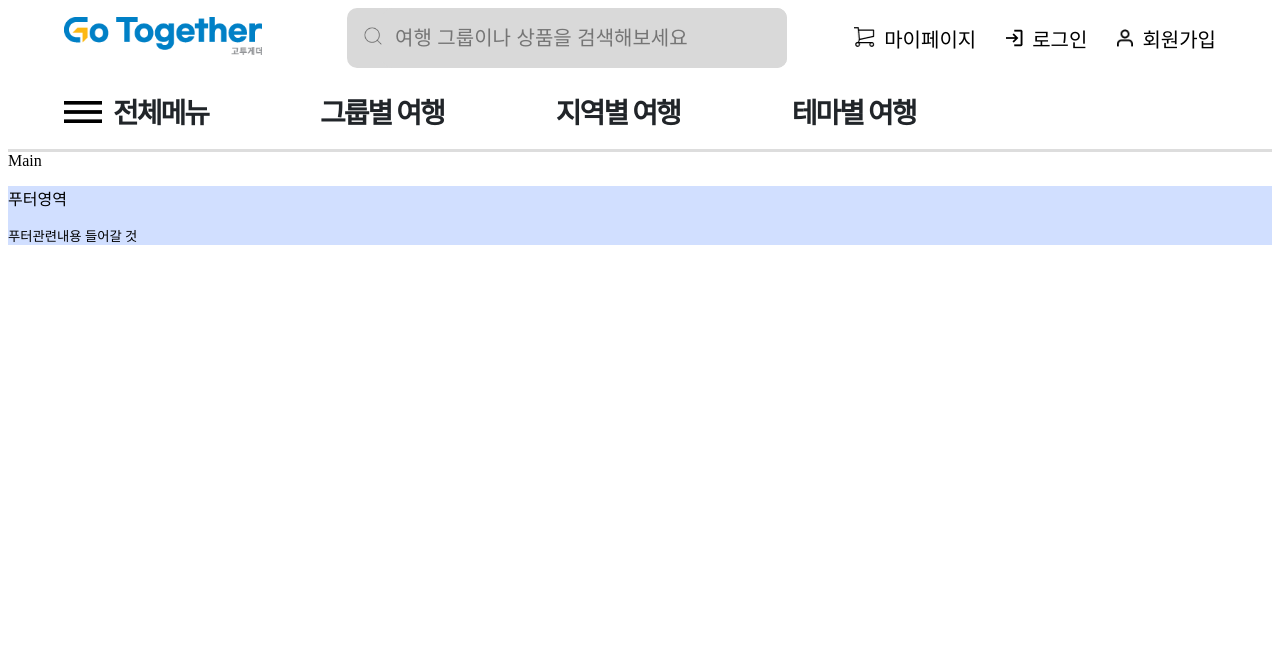
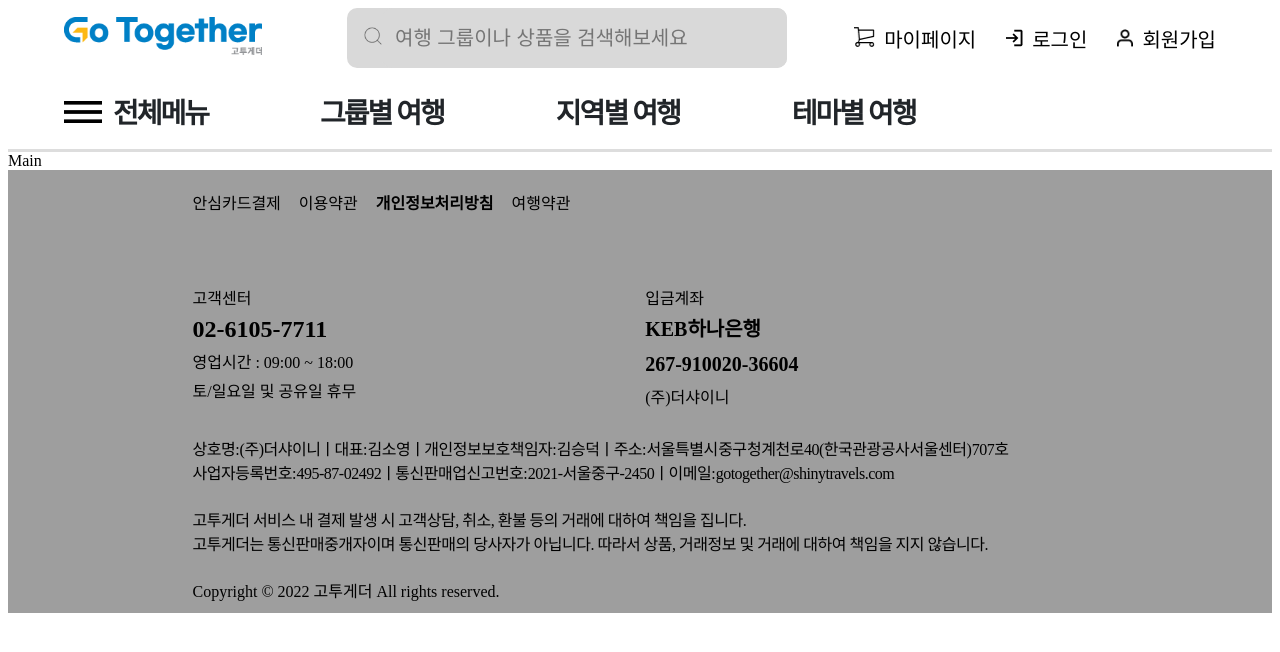
Before and after one commit to TRAVELERSTEAM/TRAVELERS-FE-USER, a React (Vite) app: page / in a window 1280 px wide. Shown: the top 652 px of the page. Built offline with nearby package versions, Linux system fonts and the light colour scheme.

Commit message:
design: Footer 디자인 및 내용 적용/#11

```diff
--- a/src/components/common/Footer.tsx
+++ b/src/components/common/Footer.tsx
@@ -4,8 +4,57 @@ import styled from 'styled-components';
 function Footer() {
   return (
     <StyledFooter>
-      <p>푸터영역</p>
-      <span>푸터관련내용 들어갈 것</span>
+      <FooterInner>
+        <TermWrap className="term-wrap">
+          <ul>
+            <li>
+              <a href="#">안심카드결제</a>
+            </li>
+            <li>
+              <a href="#">이용약관</a>
+            </li>
+            <li className="bold">
+              <a href="#">개인정보처리방침</a>
+            </li>
+            <li>
+              <a href="#">여행약관</a>
+            </li>
+          </ul>
+        </TermWrap>
+        <InfoWrap>
+          <div className="service-info_box">
+            <span className="title">고객센터</span>
+            <span>
+              <strong className="tel-num">02-6105-7711</strong>
+            </span>
+            <span>영업시간 : 09:00 ~ 18:00 </span>
+            <span className="closed">토/일요일 및 공유일 휴무</span>
+          </div>
+          <div className="account-info_box">
+            <span className="title">입금계좌</span>
+            <span>
+              <strong className="bank-name">KEB하나은행</strong>
+            </span>
+            <span className="account-num">
+              <strong>267-910020-36604</strong>
+            </span>
+            <span>(주)더샤이니</span>
+          </div>
+        </InfoWrap>
+        <Address>
+          상호명: (주)더샤이니ㅣ대표: 김소영ㅣ개인정보보호책임자: 김승덕ㅣ주소: 서울특별시 중구
+          청계천로40(한국관광공사 서울센터) 707호 <br />
+          사업자등록번호: 495-87-02492ㅣ통신판매업신고번호: 2021-서울중구-2450ㅣ이메일:
+          gotogether@shinytravels.com
+        </Address>
+        <Advice className="advice">
+          고투게더 서비스 내 결제 발생 시 고객상담, 취소, 환불 등의 거래에 대하여 책임을 집니다.{' '}
+          <br />
+          고투게더는 통신판매중개자이며 통신판매의 당사자가 아닙니다. 따라서 상품, 거래정보 및
+          거래에 대하여 책임을 지지 않습니다.
+        </Advice>
+        <p className="copyright">Copyright &copy; 2022 고투게더 All rights reserved.</p>
+      </FooterInner>
     </StyledFooter>
   );
 }
@@ -15,10 +64,75 @@ export default Footer;
 const StyledFooter = styled.footer`
   * {
     text-decoration: none;
+    list-style: none;
+    margin: 0;
+    padding: 0;
   }
-  background: #d1dfff;
+  background: #9e9e9e;
   width: 100%;
   span {
-    font-size: smaller;
+    font-size: 16px;
   }
 `;
+
+const FooterInner = styled.div`
+  margin: 0 auto;
+  padding: 20px 0 11px;
+  width: 895px;
+`;
+
+const TermWrap = styled.div`
+  padding-bottom: 71px;
+  ul {
+    display: flex;
+    li {
+      margin-right: 18px;
+      &:last-child {
+        margin-right: 0;
+      }
+      a {
+        color: #000;
+      }
+    }
+    .bold {
+      font-weight: bold;
+    }
+  }
+`;
+
+const InfoWrap = styled.div`
+  display: flex;
+  justify-content: flex-start;
+  .service-info_box,
+  .account-info_box {
+    flex-grow: 1;
+  }
+  span {
+    display: block;
+    padding-bottom: 5px;
+  }
+  .service-info_box {
+    .tel-num {
+      font-size: 24px;
+      line-height: 30px;
+    }
+  }
+  .account-info_box {
+    .bank-name,
+    .account-num {
+      font-size: 20px;
+      line-height: 30px;
+    }
+  }
+`;
+const Address = styled.address`
+  padding: 23px 0;
+  font-style: normal;
+  letter-spacing: -0.5px;
+  word-spacing: -3px;
+`;
+
+const Advice = styled.p`
+  padding-bottom: 23px;
+  letter-spacing: -0.5px;
+`;
```
